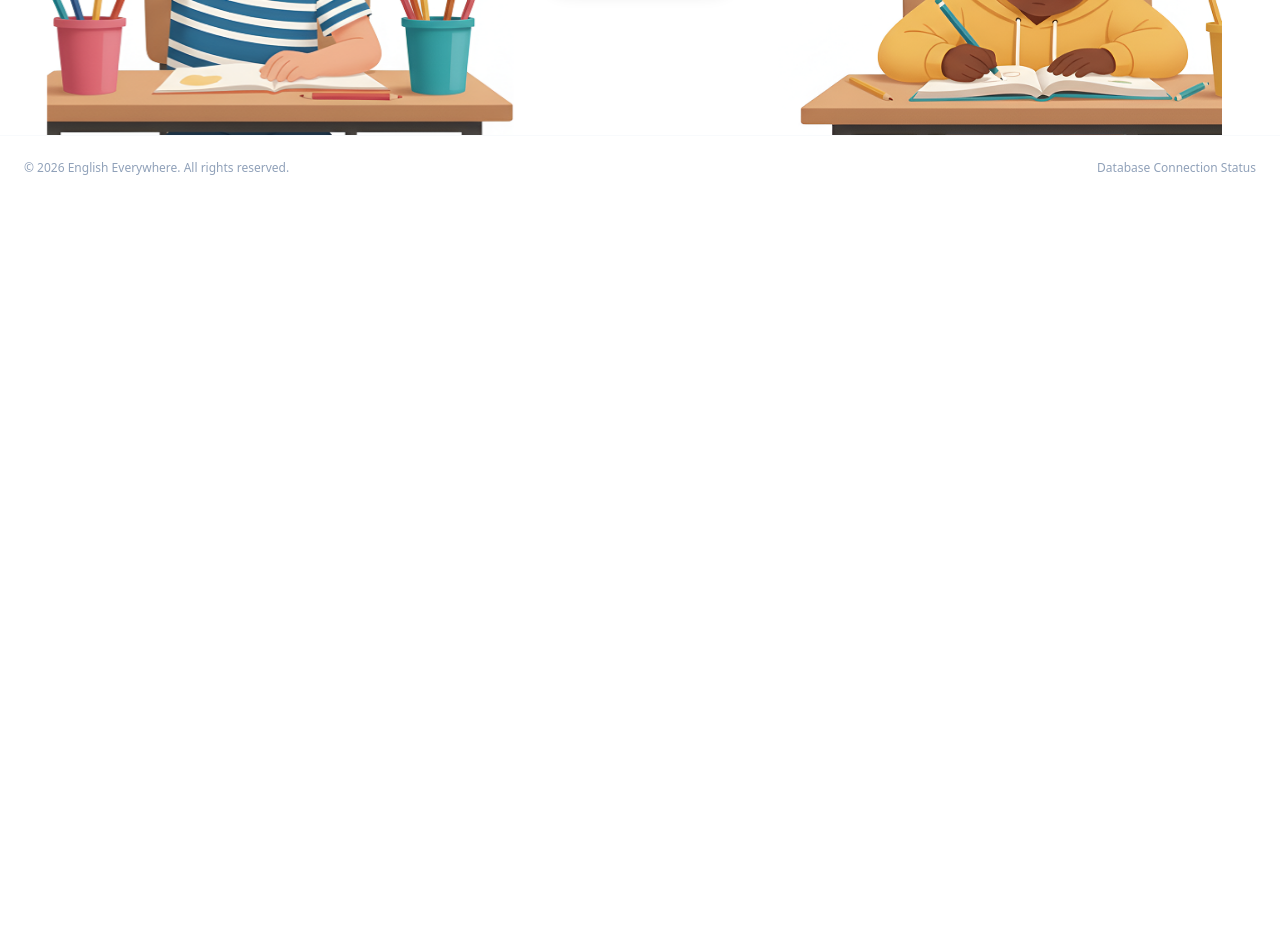
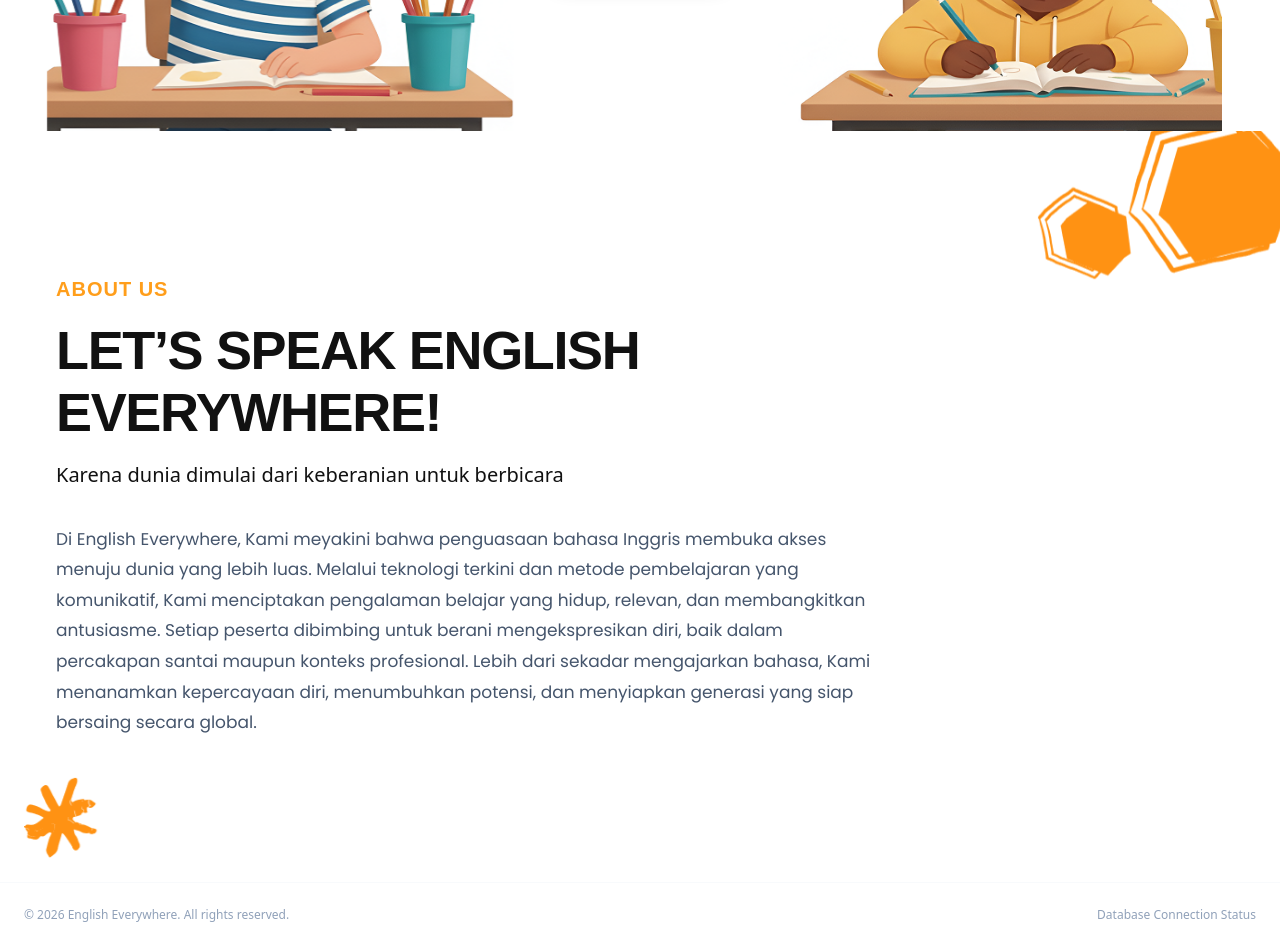
Before and after one commit to halojonathan/english-everywhere, a Next.js app in the folder frontend/: page / in a window 1280 px wide. Shown: the part 600-1547 px from the top of the page. Before the commit the page ends 800 px from the top, so only its background shows below. Built offline with nearby package versions, Linux system fonts and the light colour scheme; a web font is replaced by a local one.

Commit message:
feat: refine About Us section layout and styles with hexagon and star illustrations

```diff
--- a/frontend/src/app/page.tsx
+++ b/frontend/src/app/page.tsx
@@ -10,6 +10,8 @@
 import twirlImg from "@/app/images/twirl.png";
 import leftKid from "@/app/images/left-kid.png";
 import rightKid from "@/app/images/right-kid.png";
+import hexaImg from "@/app/images/hexa-1.png";
+import starImg from "@/app/images/star-1.png";
 
 export default function Home() {
   const [mobileMenuOpen, setMobileMenuOpen] = useState(false);
@@ -229,6 +231,51 @@
         </div>
       </section>
 
+      {/* About Us Section */}
+      <section id="about" className="relative py-20 md:py-28 lg:py-36 px-6 max-w-7xl mx-auto w-full overflow-hidden bg-white">
+        {/* Hexagons Illustration (Top Right) */}
+        <div className="absolute -top-8 -right-8 w-32 h-24 sm:w-48 sm:h-36 md:w-60 md:h-44 lg:w-72 lg:h-52 pointer-events-none select-none z-10 transition-transform duration-500 hover:scale-105">
+          <Image
+            src={hexaImg}
+            alt="Hexagon Illustration"
+            fill
+            className="object-contain object-right-top"
+            priority
+          />
+        </div>
+
+        {/* Star Illustration (Bottom Left) */}
+        <div className="absolute bottom-6 left-6 w-14 h-14 md:w-20 md:h-20 pointer-events-none select-none z-10 animate-float-sun">
+          <Image
+            src={starImg}
+            alt="Star Illustration"
+            fill
+            className="object-contain object-left-bottom"
+            priority
+          />
+        </div>
+
+        {/* Text Content */}
+        <div className="max-w-4xl relative z-20 space-y-6 md:space-y-8 pl-0 md:pl-8 pr-4 sm:pr-8 md:pr-12">
+          <div className="space-y-3 md:space-y-4">
+            <h2 className="font-satoshi text-base sm:text-lg md:text-xl font-bold tracking-wider text-[#FF9E1B] uppercase">
+              ABOUT US
+            </h2>
+            <h3 className="font-satoshi text-3xl sm:text-4xl md:text-5xl lg:text-[54px] font-black tracking-tight text-[#111111] leading-[1.15]">
+              LET’S SPEAK ENGLISH EVERYWHERE!
+            </h3>
+            <p className="text-[#111111] text-base md:text-lg lg:text-[20px] font-medium leading-relaxed">
+              Karena dunia dimulai dari keberanian untuk berbicara
+            </p>
+          </div>
+
+          <p className="text-slate-600 text-sm sm:text-base md:text-md lg:text-[17px] leading-[1.8] font-poppins text-justify sm:text-left font-normal">
+            Di English Everywhere, Kami meyakini bahwa penguasaan bahasa Inggris membuka akses menuju dunia yang lebih luas. Melalui teknologi terkini dan metode pembelajaran yang komunikatif, Kami menciptakan pengalaman belajar yang hidup, relevan, dan membangkitkan antusiasme. Setiap peserta dibimbing untuk berani mengekspresikan diri, baik dalam percakapan santai maupun konteks profesional. Lebih dari sekadar mengajarkan bahasa, Kami menanamkan kepercayaan diri, menumbuhkan potensi, dan menyiapkan generasi yang siap bersaing secara global.
+          </p>
+        </div>
+      </section>
+
+
       {/* Minimal Footer */}
       <footer className="py-6 text-center text-xs text-slate-400 border-t border-slate-50 relative z-10">
         <div className="max-w-7xl mx-auto px-6 flex flex-col sm:flex-row justify-between items-center gap-3">
```
Also changed, not shown: frontend/src/app/images/hexa-1.png (added), frontend/src/app/images/star-1.png (added).
